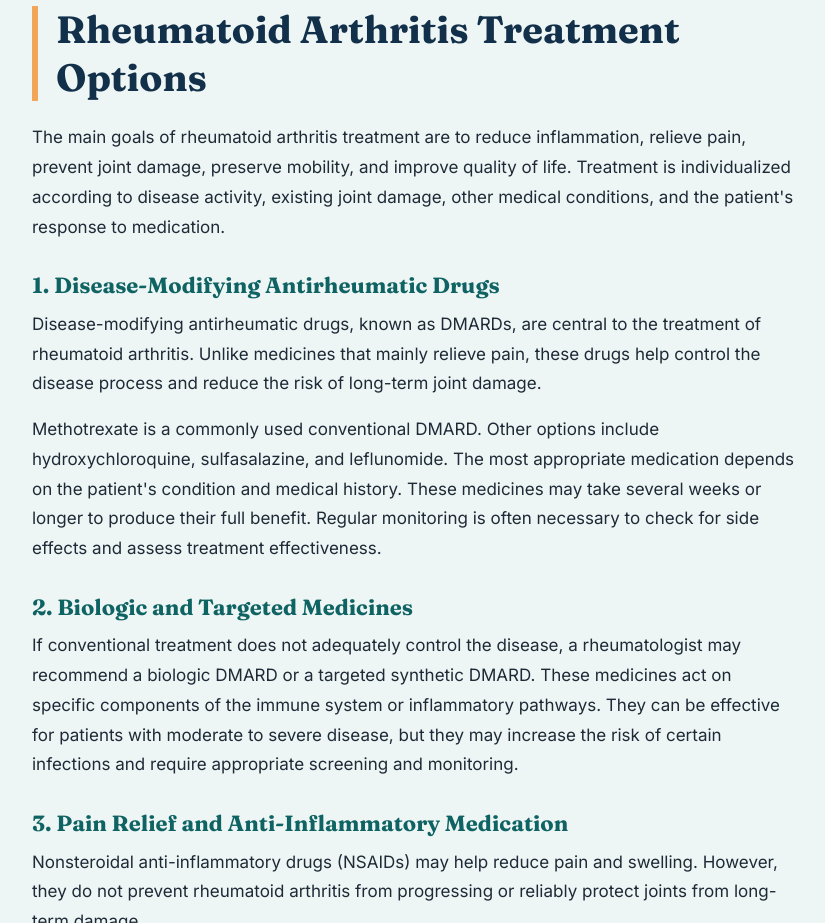
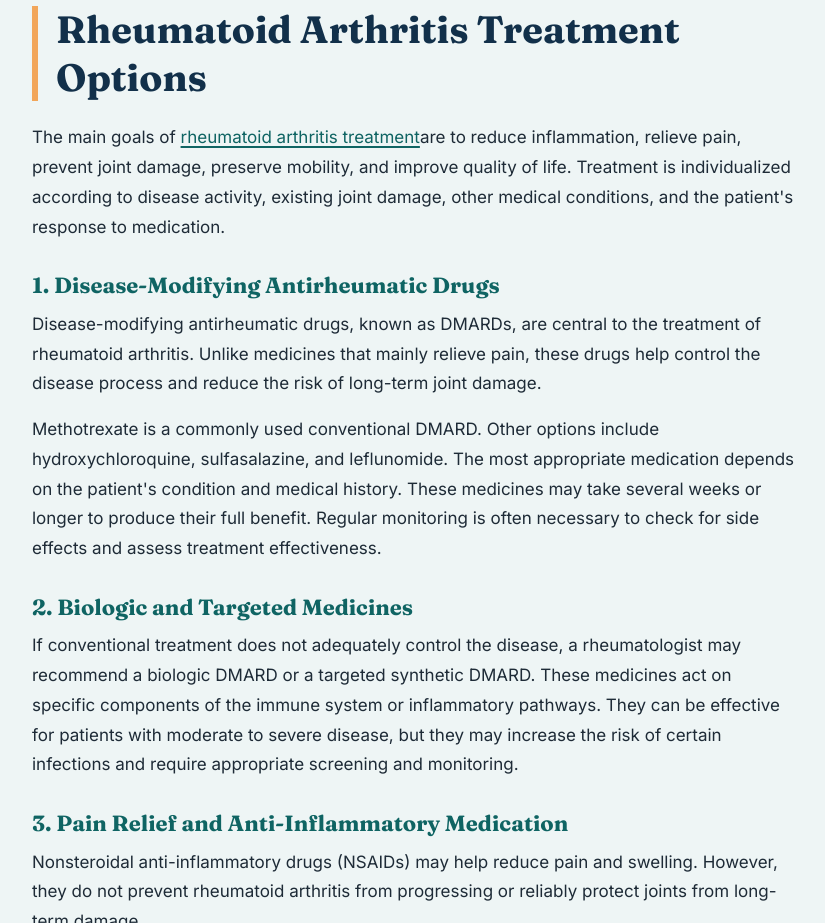
Before and after one commit to charrybloom7-collab/rheumatoid, a plain HTML site: page index.html in a window 1280 px wide. Shown: the part 6560-7483 px from the top of the page, without its empty margins (226-1051 px from the left). Drawn offline with Linux system fonts and the light colour scheme.

Commit message:
Update index.html

```diff
--- a/index.html
+++ b/index.html
@@ -188,7 +188,7 @@ footer small{display:block;margin-top:22px;line-height:1.6}
 
 <section id="treatment"><div class="wrap narrow">
   <h2>Rheumatoid Arthritis Treatment Options</h2>
-  <p>The main goals of rheumatoid arthritis treatment are to reduce inflammation, relieve pain, prevent joint damage, preserve mobility, and improve quality of life. Treatment is individualized according to disease activity, existing joint damage, other medical conditions, and the patient's response to medication.</p>
+  <p>The main goals of <a href=https://medium.com/@longhornsmenu/osteoarthritis-treatment-relieve-joint-pain-and-stiffness-b26dac39fe3a>rheumatoid arthritis treatment</a>are to reduce inflammation, relieve pain, prevent joint damage, preserve mobility, and improve quality of life. Treatment is individualized according to disease activity, existing joint damage, other medical conditions, and the patient's response to medication.</p>
   <h3>1. Disease-Modifying Antirheumatic Drugs</h3>
   <p>Disease-modifying antirheumatic drugs, known as DMARDs, are central to the treatment of rheumatoid arthritis. Unlike medicines that mainly relieve pain, these drugs help control the disease process and reduce the risk of long-term joint damage.</p>
   <p>Methotrexate is a commonly used conventional DMARD. Other options include hydroxychloroquine, sulfasalazine, and leflunomide. The most appropriate medication depends on the patient's condition and medical history. These medicines may take several weeks or longer to produce their full benefit. Regular monitoring is often necessary to check for side effects and assess treatment effectiveness.</p>
```
